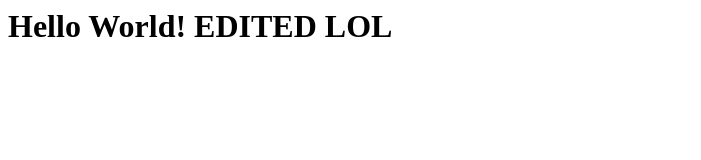
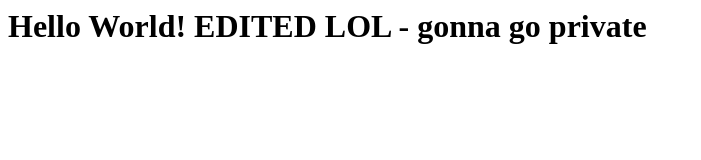
Before and after one commit to ItzArxher/React, a plain HTML site: page index.html in a window 1280 px wide. Shown: the whole page, without its empty margins (0-701 px from the left). Drawn offline with Linux system fonts and the light colour scheme.

Commit message:
Update index.html

```diff
--- a/index.html
+++ b/index.html
@@ -2,7 +2,7 @@
 <head>
 </head>
   <body>
-    <h1>Hello World! EDITED LOL</h1>
+    <h1>Hello World! EDITED LOL - gonna go private</h1>
   </body>
 
 </html>
```
